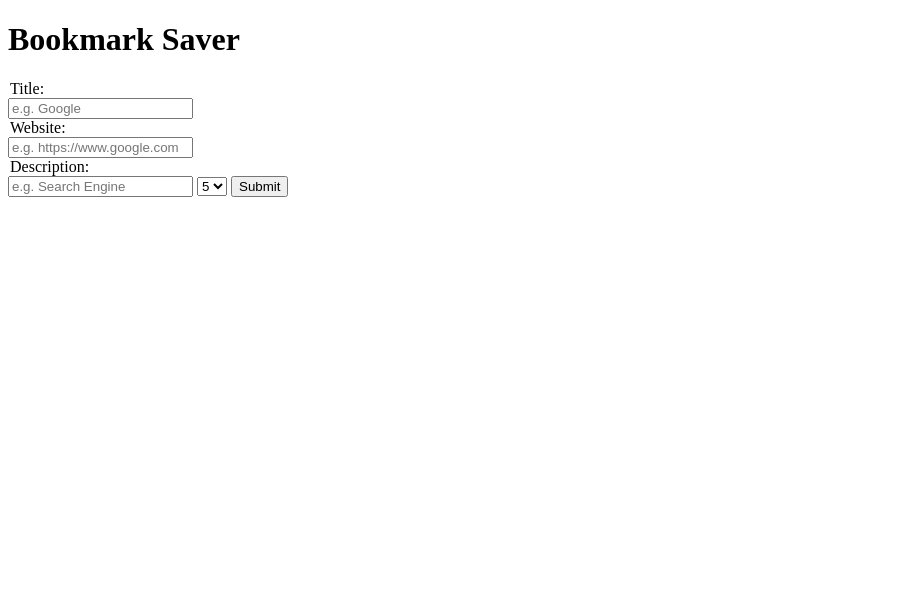
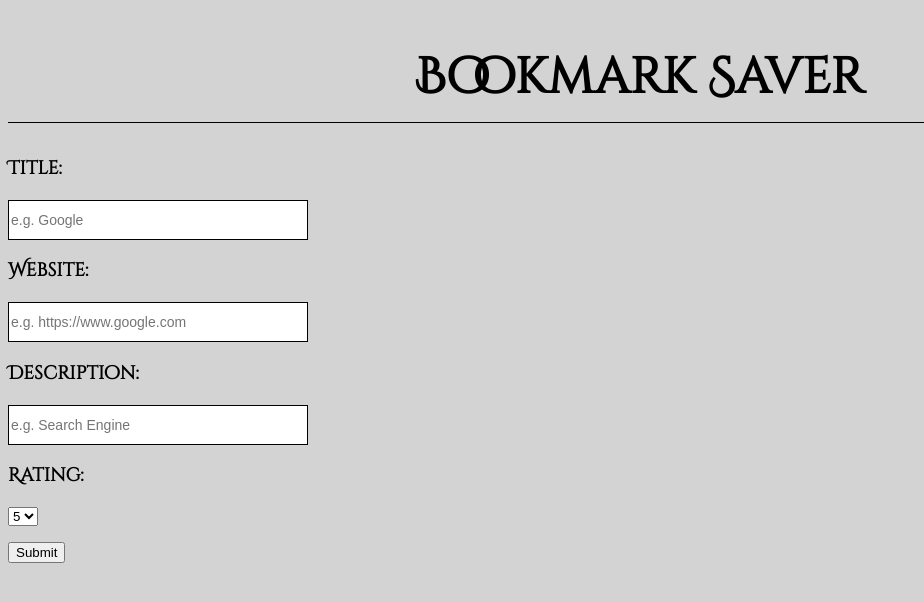
Before and after one commit to thinkful-ei-heron/zee-bookmark-app, a plain HTML site: page index.html in a window 1280 px wide. Both pictures are taken after a click on the button "Add Bookmark". Shown: the whole page, without its empty margins (0-924 px from the left). Drawn offline with nearby package versions, Linux system fonts and the light colour scheme; no server answers.

Commit message:
adding css

```diff
--- a/api.js
+++ b/api.js
@@ -1,5 +1,7 @@
 import render from './bookmarks.js';
 import store from './store.js';
+
+
 
 const BASE_URL = 'https://thinkful-list-api.herokuapp.com/zee';
 
@@ -8,7 +10,6 @@ const listUrlFetch = function(...args) {
   return fetch(...args)
     .then(response => {
       if (!response.ok) {
-        error = {code: response.status};
         if (!response.headers.get('content-type').includes('json')) {
           error.message = response.statusText;
           return Promise.reject(error);
--- a/bookmarks.js
+++ b/bookmarks.js
@@ -5,8 +5,8 @@ import api from './api.js';
 const newBookmark = function () {
   return `
   <h1>Bookmark Saver</h1>
-    <form id="js-form" class="js-bookmark-list">
-     <legend>Title:</legend>
+    <form id="js-form" class="js-bookmark-form">
+     <h3>Title:</h3>
           <label for="bookmarks-title"></label>
           <input
               type="text"
@@ -14,7 +14,7 @@ const newBookmark = function () {
               class="js-bookmarks-title"
               placeholder="e.g. Google" required
           />
-      <legend>Website:</legend>
+      <h3>Website:</h3>
           <label for="bookmarks-url"></label>
           <input
               type="url"
@@ -22,7 +22,7 @@ const newBookmark = function () {
               class="js-bookmarks-url"
               placeholder="e.g. https://www.google.com" required
           />
-      <legend>Description:</legend>
+      <h3>Description:</h3>
           <label for="bookmarks-description"></label>
           <input
               type="text"
@@ -30,33 +30,35 @@ const newBookmark = function () {
               class="js-bookmarks-description"
               placeholder="e.g. Search Engine"
           />
+          <h3>Rating:</h3>
       <select id="bookmarks-rating" name="rating">
-      <legend>Rating:</legend>
+
               <option value="5">5</option>
               <option value="4">4</option>
               <option value="3">3</option>
               <option value="2">2</option>
               <option value="1">1</option>
       </select>
+          <p></p>
           <button type="submit" class="submitButton">Submit</button>
       </form> `;
 };
 
-const filterBookmark = function () {
-  return `
-  <h1>Bookmark Saver</h1>
-    <form id="js-filter" class="js-bookmark-filter">
-      <select id="bookmarks-rating" name="rating">
-      <legend>Rating:</legend>
-              <option value="5">5</option>
-              <option value="4">4</option>
-              <option value="3">3</option>
-              <option value="2">2</option>
-              <option value="1">1</option>
-      </select>
-          <button type="submit" class="submitButton">Submit</button>
-      </form> `;
-};
+// const filterBookmark = function () {
+//   return `
+//   <h1>Bookmark Saver</h1>
+//     <form id="js-filter" class="js-bookmark-filter">
+//       <select id="bookmarks-rating" name="rating">
+//       <legend>Rating: </legend>
+//               <option value="5">5</option>
+//               <option value="4">4</option>
+//               <option value="3">3</option>
+//               <option value="2">2</option>
+//               <option value="1">1</option>
+//       </select>
+//           <button type="submit" class="submitButton">Submit</button>
+//       </form> `;
+// };
 
 function handleFilterButton() {
   $('main').on('submit', '#js-filter', event => {
@@ -96,8 +98,8 @@ function handleSubmitButton() {
 
 const render = function () {
   $('main').html(`
+   <h1>Bookmark Saver</h1>
     <button class='newBookmarkButton'>Add Bookmark</button>
-    ${filterBookmark()}
     <section id="results-list" class="js-results-list"></section>
   `);
 
@@ -126,7 +128,7 @@ function generateCondensedBookmark(bookmark) {
   return `
     <div class='condensed-view'>
         <p class='title' id='${bookmark.id}'>${bookmark.title}</p>
-        <p>${bookmark.rating.id}</p>
+        <p>Rating: ${bookmark.rating.id}</p>
     </div>
     `;
 }
@@ -136,14 +138,13 @@ function generateExpandBookmark(bookmark) {
   return `
     <div class='expanded-view'>
       <p class='title' id='${bookmark.id}'>Title: ${bookmark.title}</p>
-      <p>${bookmark.rating}</p>
+      <p>Rating: ${bookmark.rating}</p>
       <div id='expanded-${bookmark.id}'>
-        <h2>Link: </h2>
-        <p>
+        <p>Link:
           <button type='url'<a href="">${bookmark.url}</a>
           class='visit-site-button' id='${bookmark.id}'>Visit Site</button>
         </p>
-        <h2>Description: ${bookmark.desc}</h2>
+        <p>Description: ${bookmark.desc}</p>
         <button class='delete-button' id='${bookmark.id}'>Delete</button>
       </div>
     </div>`;
--- a/index.html
+++ b/index.html
@@ -5,8 +5,9 @@
     <link rel="shortcut icon" href="#">
     <meta name="viewport" content="width=device-width, initial-scale=1.0">
     <meta http-equiv="X-UA-Compatible" content="ie=edge">
-    <link rel="stylesheet" type="module" href="main.css"/>
+    <link rel="stylesheet" type="text/css" href="main.css"/>
     <link href="https://fonts.googleapis.com/css?family=Kaushan+Script&display=swap" rel="stylesheet">
+    <link href="https://fonts.googleapis.com/css?family=Cinzel+Decorative&display=swap" rel="stylesheet">
     <title>Bookmarks Application</title>
 </head>
 <body>
--- a/index.js
+++ b/index.js
@@ -1,6 +1,7 @@
 import api from './api.js';
 import store from './store.js';
 import bookmarks from './bookmarks.js'
+
 
 
 const main = function() {
--- a/main.css
+++ b/main.css
@@ -1,3 +1,51 @@
 * {
     box-sizing: border-box;
 }
+
+body{
+  background-color: lightgray;
+}
+
+h1 {
+    display: flex;
+    justify-content: center;
+    font-family: 'Cinzel Decorative', cursive;
+    font-size: 50px;
+    border-bottom: 1px solid black;
+    padding : 10px;
+}
+
+.newBookmarkButton {
+  margin-left: 46%;
+  height: 30px;
+  border-radius: 10%;
+}
+
+.js-results-list {
+    display: flex;
+    flex-direction: column;
+    justify-content: center;
+    align-items: center;
+    padding: 10px;
+    line-height: 1.6;
+}
+
+input {
+    border: 1px solid black;
+    height: 40px;
+    width: 300px;
+    font-size: 14px;
+}
+
+#js-bookmark-list {
+    display: flex;
+    justify-content: center;
+    align-items: center;
+    justify-items: center;
+    text-align: center;
+}
+
+h3 {
+    font-family: 'Cinzel Decorative', cursive;
+    font-weight: bolder;
+}
```
Also changed, not shown: package-lock.json (added).
